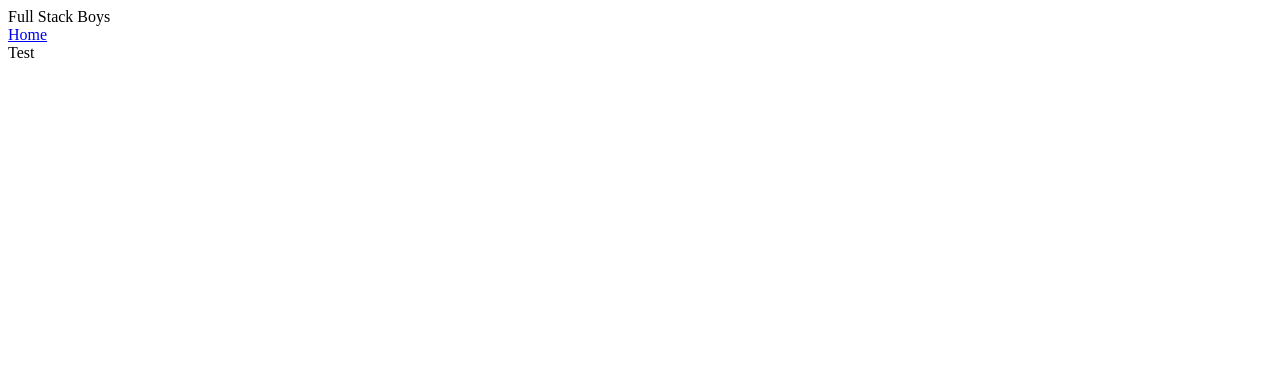
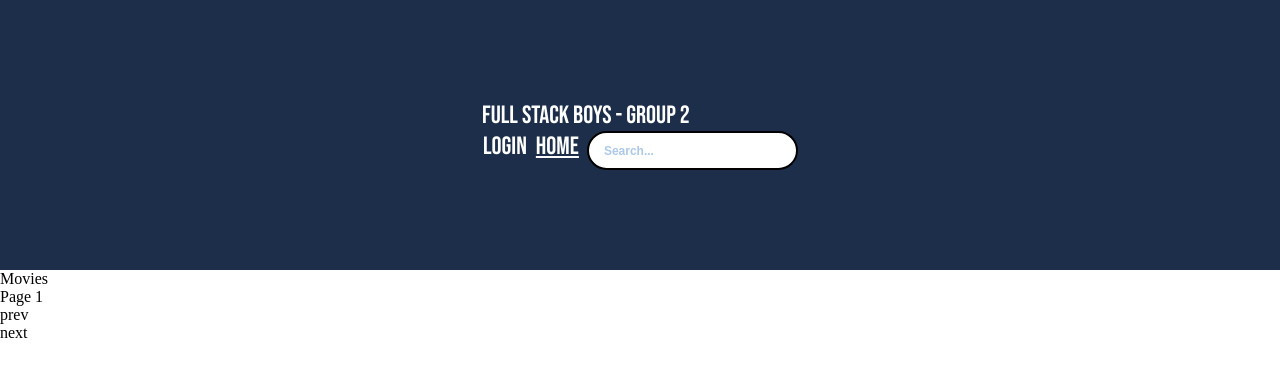
Before and after one commit to RUnroe/MovieReview, a React (Create React App) app in the folder frontend/: page / in a window 1280 px wide. Shown: the top 376 px of the page. Built offline with nearby package versions, Linux system fonts and the light colour scheme; the HTML template or start-up script is replaced by a standard one.

Commit message:
Partially have components set up

```diff
--- a/frontend/src/App.js
+++ b/frontend/src/App.js
@@ -1,20 +1,20 @@
 import React from 'react';
-import { BrowserRouter } from 'react-router-dom';
+import { BrowserRouter as Router, Route, Routes } from 'react-router-dom';
 import Header from './components/Header';
 import Search from './components/Search';
 import MovieDetails from './components/MovieDetails';
+import MovieLanding from './components/MovieLanding';
+import Login from './components/Login';
 
 function App() {
   return (
-    <BrowserRouter>
-      <div className="app-wrapper">
-        <Header />
-        <React.Fragment>
-          {/* <Search baseUrl={this.state.configuration.images.secure_base_url} smPosterSize={this.state.configuration.images.poster_sizes[3]} goToPage={this.goToPage} /> */}
-          Test
-        </React.Fragment>
-      </div>
-    </BrowserRouter>
+    <Router>
+      <Header />
+      <Routes>
+        <Route exact path='/' element={<MovieLanding />} />
+        <Route path='/login' element={<Login />} />
+      </Routes>
+    </Router>
   );
 }
 
--- a/frontend/src/components/Header.js
+++ b/frontend/src/components/Header.js
@@ -1,13 +1,24 @@
-import React from 'react';
-import { Link } from 'react-router-dom';
+import React, { useEffect } from 'react';
+import { NavLink, useNavigate } from 'react-router-dom';
+import '../styles/Header.scss';
+import Search from './Search';
 
 const Header = (props) => {
+    let navigate = useNavigate();
+
+    console.log(navigate)
+
     return (
         <header>
             <div className='header-wrapper'>
-                {/* Add Image Here */}
-                <div>Full Stack Boys</div>
-                <Link to='/'>Home</Link>
+                <div>
+                    Full Stack Boys - Group 2
+                    <div className='header-links-wrapper'>
+                        <NavLink to='/login' className={(navData) => navData.isActive ? 'active-header-link' : 'header-link'}>Login</NavLink>
+                        <NavLink exact={'true'} to='/' className={(navData) => navData.isActive ? 'active-header-link' : 'header-link'}>Home</NavLink>
+                        <Search />
+                    </div>
+                </div>
             </div>
         </header>
     )
--- a/frontend/src/components/Login.js
+++ b/frontend/src/components/Login.js
@@ -0,0 +1,11 @@
+import React from 'react';
+
+const Login = () => {
+    return (
+        <div>
+            Login Page
+        </div>
+    )
+}
+
+export default Login;
--- /dev/null
+++ b/frontend/src/components/MovieLanding.js
@@ -0,0 +1,53 @@
+import React, { useState } from 'react';
+import Search from '../components/Search';
+import MovieDetails from '../components/MovieDetails';
+
+const MovieLanding = () => {
+    let [movies, setMovies] = useState([]);
+    let [pages, setPages] = useState(1);
+
+    const getMovies = async (pagecount) => {
+        let res = await fetch(`/api/getMovies/?pagenum=${pagecount}`);
+        let body = await res.json();
+
+        //If the request status has not succeeded then throw an error
+        if (res.status !== 200) {
+            throw new Error('Something went wrong', body);
+        }
+
+        return body;
+    }
+
+    const changePage = (page) => {
+        setMovies([])
+
+        getMovies(page).then(res => {
+            setMovies(res.response.results)
+            setPages(res.response.page)
+        }).catch(err => {
+            console.log(err)
+        })
+    }
+
+    return (
+        <div className='movie-landing-wrapper'>
+            <div>
+                <div className='movie-landing-header-text'>Movies</div>
+                <div>Page {pages}</div>
+            </div>
+            <div>
+                {movies.map((movie => {
+                    return <MovieDetails key={movie.id} changePage={changePage} />
+                }))}
+            </div>
+            <div className='page-switch-btn btn-prev'>
+                prev
+            </div>
+            <div className='page-switch-btn btn-next'>
+                next
+            </div>
+        </div>
+    )
+}
+
+export default MovieLanding;
--- a/frontend/src/components/Search.js
+++ b/frontend/src/components/Search.js
@@ -1,45 +1,47 @@
-// import React, { useState } from 'react';
+import React, { useState } from 'react';
+import '../styles/Search.scss';
 
-// const Search = () => {
-//     let [search, setSearch] = useState();
-//     let [searchResults, setSearchResults] = useState();
+const Search = () => {
+    let [searchParams, setSearchParams] = useState();
+    let [searchResults, setSearchResults] = useState();
 
-//     const getMovies = async (search) => {
-//         let res = await fetch(`/api/getMovies/?query=${search}`);
-//         let body = await res.json();
+    //Grabs the search parameters and fetch's the api
+    const getMovies = async (search) => {
+        let res = await fetch(`/api/getMovies/?search=${search}`);
+        let body = await res.json();
 
-//         //If the request status has not succeeded then throw an error
-//         if (res.status !== 200) {
-//             throw new Error('Something went wrong', body.message);
-//         }
+        //If the request status has not succeeded then throw an error
+        if (res.status !== 200) {
+            throw new Error('Something went wrong', body);
+        }
 
-//         return body;
-//     }
+        return body;
+    }
 
-//     const handleInput = (e) => {
-//         setSearch(e.target.value), () => {
-//             getMovies(search).then(res => {
-//                 setSearchResults(res.response.results);
-//             })
-//         }
-//     }
+    const handleInput = (e) => {
+        setSearchParams(e.target.value);
 
-//     return (
-//         <div className='search-wrapper'>
-//             <div className='search-bar'>
-//                 <input
-//                     type='text'
-//                     placeholder='Search...'
-//                     value={search}
-//                     onChange={handleInput}
-//                     className='search-input'
-//                 />
-//             </div>
-//             <div>
+        //Puts Search Paramaters into 'getMovies' and sets the results state
+        getMovies(searchParams).then(res => {
+            setSearchResults(res.response.results)
+        }).catch(err => {
+            console.log(err);
+        })
+    }
 
-//             </div>
-//         </div>
-//     )
-// }
+    return (
+        <div className='search-wrapper'>
+            <div className='search-bar'>
+                <input
+                    type='text'
+                    placeholder='Search...'
+                    value={searchParams}
+                    onChange={handleInput}
+                    className='search-input input-small'
+                />
+            </div>
+        </div>
+    )
+}
 
-// export default Search;
+export default Search;
--- a/frontend/src/styles/Header.scss
+++ b/frontend/src/styles/Header.scss
@@ -1,6 +1,59 @@
-@media screen and (min-width: 600px) {
+html, body {
+    margin: 0;
+    padding: 0;
+}
+
+@font-face {
+    font-family: 'BebasNeue-Regular';
+    src: local('BebasNeue-Regular'),
+    url('../fonts/BebasNeue-Regular.ttf') format('truetype');
+    font-weight: 700;
+}
+
+$theme-main: #1C2E4A;
+$theme-dark: #333333;
+
+@media screen and (max-width: 700px) {
     .header-wrapper {
-        margin: 0;
-        padding: 50px;
+        display: flex;
+        padding: 30px 10px 30px 20px;
+        background-color: $theme-main;
+        color: white;
+        font-family: 'BebasNeue-Regular';
+        font-size: 25px;
     }
 }
+
+@media screen and (min-width: 700px) {
+    .header-wrapper {
+        display: flex;
+        justify-content: center;
+        padding: 100px;
+        background-color: $theme-main;
+        color: #FFFFFF;
+        font-family: 'BebasNeue-Regular';
+        font-size: 25px;
+    }
+
+    .header-links-wrapper {
+        display: flex;
+        flex-direction: row;
+        text-align: center;
+    }
+}
+
+.header-link {
+    text-decoration: none;
+    color: #FFFFFF;
+    margin: 0 8px 0 1px;
+}
+
+.header-link:hover {
+    color: #ACC8EA;
+}
+
+.active-header-link {
+    color: #FFFFFF;
+    margin: 0 8px 0 1px;
+    text-decoration: underline;
+}
--- /dev/null
+++ b/frontend/src/styles/Search.scss
@@ -0,0 +1,18 @@
+.search-input {
+    display: block;
+    margin: 0 auto;
+    padding: 10px 15px 10px 15px;
+    border: 2px solid #000000;
+    border-radius: 50px;
+    // width: 350px;
+}
+
+.search-input::placeholder {
+    font-weight: 700;
+    font-size: 12px;
+    color: #ACC8EA;
+}
+
+.search-input:focus {
+    outline: none;
+}
```
Also changed, not shown: frontend/src/fonts/BebasNeue-Regular.ttf (added).
